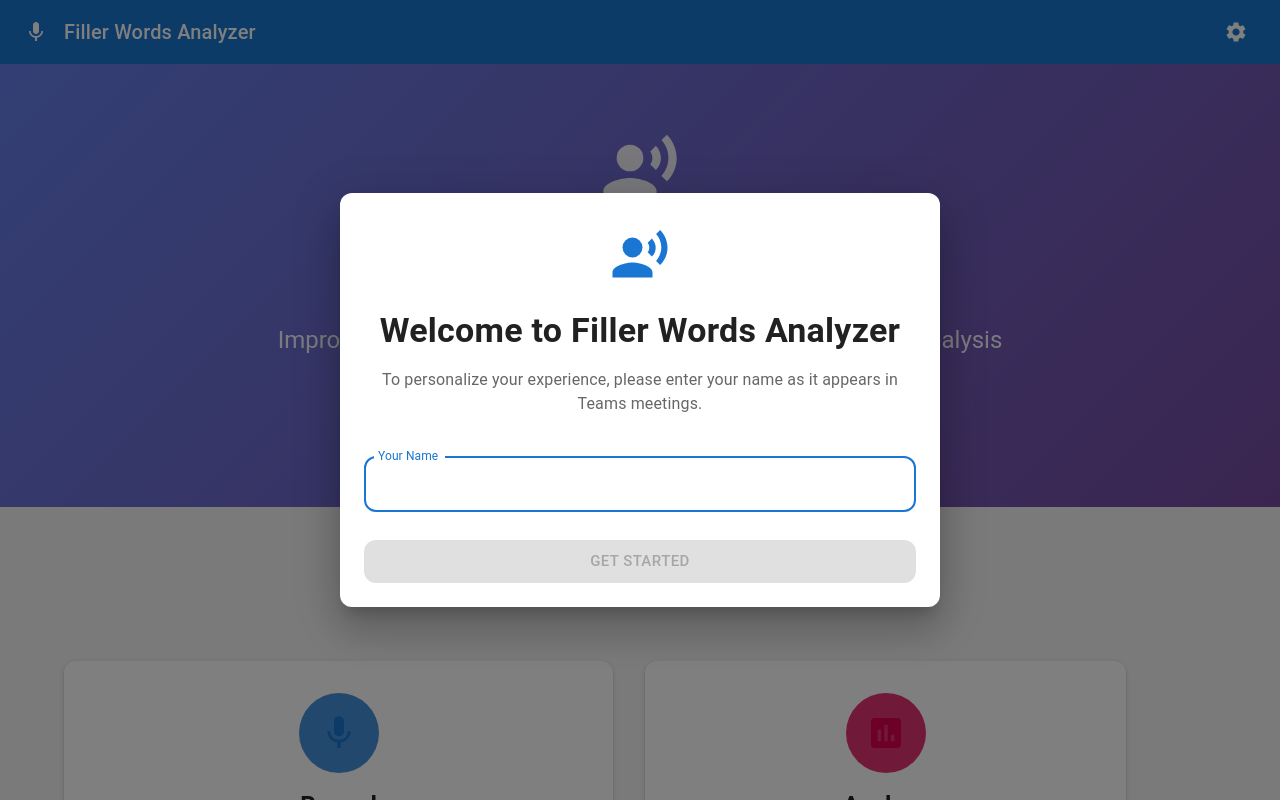
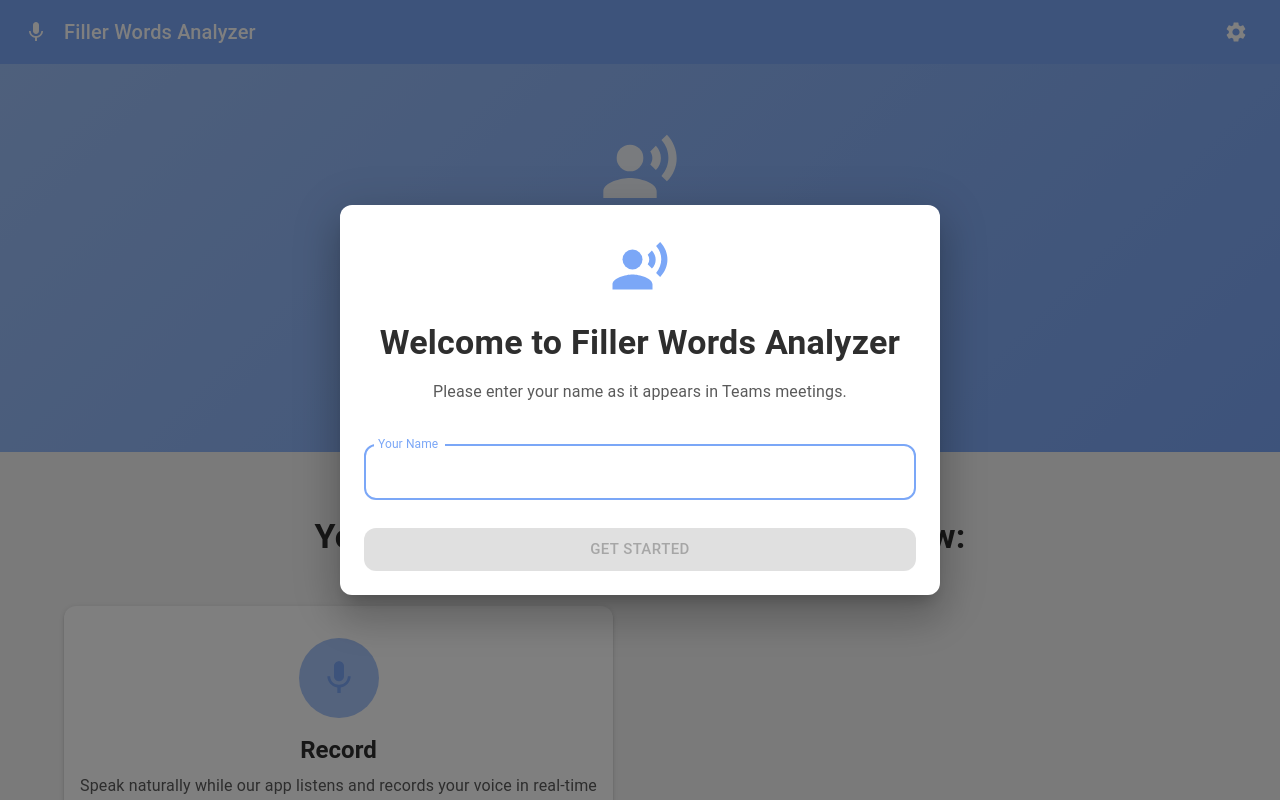
Before and after one commit to mquinn-media/filler-word, a React app: page / in a window 1280 px wide. Shown: the top 800 px of the page. Built offline with nearby package versions, Linux system fonts and the light colour scheme.

Commit message:
Style updates

```diff
--- a/src/App.jsx
+++ b/src/App.jsx
@@ -100,7 +100,7 @@
         </DialogTitle>
         <DialogContent>
           <Typography variant="body1" color="text.secondary" sx={{ mb: 3, textAlign: 'center' }}>
-            To personalize your experience, please enter your name as it appears in Teams meetings.
+            Please enter your name as it appears in Teams meetings.
           </Typography>
           <TextField
             autoFocus
@@ -190,7 +190,7 @@
       {/* Hero Section */}
       <Box
         sx={{
-          background: 'linear-gradient(135deg, #667eea 0%, #764ba2 100%)',
+          background: 'linear-gradient(135deg, #9ec1fa 0%, #7ba7f7 100%)',
           color: 'white',
           py: 8,
           textAlign: 'center',
@@ -202,34 +202,20 @@
             Eliminate Filler Words
           </Typography>
           <Typography variant="h5" sx={{ mb: 4, opacity: 0.95 }}>
-            Improve your speaking clarity and confidence with real-time analysis
+            Improve your speaking clarity and confidence
           </Typography>
-          <Button
-            variant="contained"
-            size="large"
-            sx={{
-              bgcolor: 'white',
-              color: '#667eea',
-              '&:hover': { bgcolor: 'rgba(255,255,255,0.9)' },
-              px: 4,
-              py: 1.5,
-              fontSize: '1.1rem',
-            }}
-          >
-            Start Recording
-          </Button>
         </Container>
       </Box>
 
       {/* Features Section */}
       <Container maxWidth="lg" sx={{ py: 8 }}>
         <Typography variant="h4" align="center" gutterBottom fontWeight="600" sx={{ mb: 6 }}>
-          How It Works
+          Your meeting analysis will apppear below:
         </Typography>
 
         <Grid container spacing={4}>
           {/* Feature Card 1 */}
-          <Grid item xs={12} md={4}>
+          <Grid item xs={12}>
             <Card
               elevation={2}
               sx={{
@@ -261,82 +247,6 @@
                 </Typography>
                 <Typography variant="body1" color="text.secondary">
                   Speak naturally while our app listens and records your voice in real-time
-                </Typography>
-              </CardContent>
-            </Card>
-          </Grid>
-
-          {/* Feature Card 2 */}
-          <Grid item xs={12} md={4}>
-            <Card
-              elevation={2}
-              sx={{
-                height: '100%',
-                transition: 'transform 0.3s, box-shadow 0.3s',
-                '&:hover': {
-                  transform: 'translateY(-8px)',
-                  boxShadow: 6,
-                },
-              }}
-            >
-              <CardContent sx={{ textAlign: 'center', py: 4 }}>
-                <Box
-                  sx={{
-                    width: 80,
-                    height: 80,
-                    borderRadius: '50%',
-                    bgcolor: 'secondary.light',
-                    display: 'flex',
-                    alignItems: 'center',
-                    justifyContent: 'center',
-                    margin: '0 auto 16px',
-                  }}
-                >
-                  <AssessmentIcon sx={{ fontSize: 40, color: 'secondary.main' }} />
-                </Box>
-                <Typography variant="h5" component="h3" gutterBottom fontWeight="600">
-                  Analyze
-                </Typography>
-                <Typography variant="body1" color="text.secondary">
-                  Our AI detects filler words like "um", "uh", "like", and "you know"
-                </Typography>
-              </CardContent>
-            </Card>
-          </Grid>
-
-          {/* Feature Card 3 */}
-          <Grid item xs={12} md={4}>
-            <Card
-              elevation={2}
-              sx={{
-                height: '100%',
-                transition: 'transform 0.3s, box-shadow 0.3s',
-                '&:hover': {
-                  transform: 'translateY(-8px)',
-                  boxShadow: 6,
-                },
-              }}
-            >
-              <CardContent sx={{ textAlign: 'center', py: 4 }}>
-                <Box
-                  sx={{
-                    width: 80,
-                    height: 80,
-                    borderRadius: '50%',
-                    bgcolor: 'success.light',
-                    display: 'flex',
-                    alignItems: 'center',
-                    justifyContent: 'center',
-                    margin: '0 auto 16px',
-                  }}
-                >
-                  <TrendingUpIcon sx={{ fontSize: 40, color: 'success.main' }} />
-                </Box>
-                <Typography variant="h5" component="h3" gutterBottom fontWeight="600">
-                  Improve
-                </Typography>
-                <Typography variant="body1" color="text.secondary">
-                  Get detailed insights and track your progress over time to speak more confidently
                 </Typography>
               </CardContent>
             </Card>
--- a/src/index.js
+++ b/src/index.js
@@ -8,13 +8,24 @@
   palette: {
     mode: 'light',
     primary: {
-      main: '#1976d2',
+      main: '#7ba7f7',
+      light: '#aac7fb',
+      dark: '#4d87f3',
+      contrastText: '#ffffff',
     },
     secondary: {
-      main: '#dc004e',
+      main: '#9ec1fa',
+      light: '#d3e3fd',
+      dark: '#6ea1f6',
+      contrastText: '#000000',
     },
     background: {
       default: '#f5f5f5',
+      paper: '#ffffff',
+    },
+    text: {
+      primary: '#2e2e2e',
+      secondary: '#5a5a5a',
     },
   },
   typography: {
```
